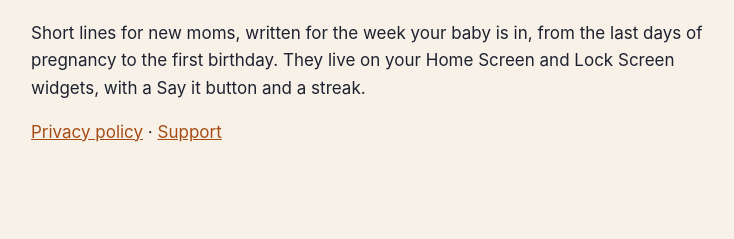
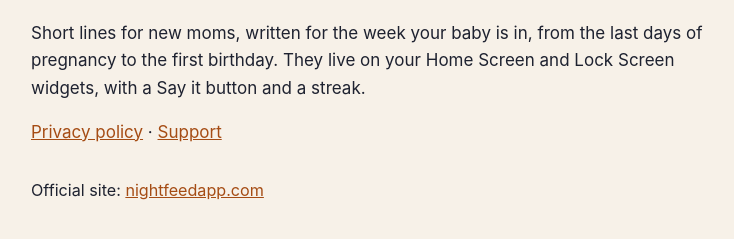
Before and after one commit to apexweb-adam/nightfeed-app, a plain HTML site: page index.html in a window 1280 px wide. Shown: the part 97-336 px from the top of the page, without its empty margins (269-1003 px from the left). Drawn offline with Linux system fonts and the light colour scheme.

Commit message:
Link and canonical to the official site nightfeedapp.com

```diff
--- a/index.html
+++ b/index.html
@@ -1,5 +1,7 @@
-<!doctype html><html lang="en"><head><meta charset="utf-8"><title>Nightfeed</title><meta name="viewport" content="width=device-width,initial-scale=1"><style>body{font:17px/1.6 -apple-system,system-ui,sans-serif;max-width:680px;margin:40px auto;padding:0 20px;color:#1E2230;background:#F7F1E8}h1,h2{font-family:"New York",Georgia,serif;font-weight:600}a{color:#A54C14}@media (prefers-color-scheme:dark){body{color:#F3EDE4;background:#10131C}a{color:#F0A35E}}</style></head><body>
+<!doctype html><html lang="en"><head><meta charset="utf-8"><title>Nightfeed</title><meta name="viewport" content="width=device-width,initial-scale=1"><style>body{font:17px/1.6 -apple-system,system-ui,sans-serif;max-width:680px;margin:40px auto;padding:0 20px;color:#1E2230;background:#F7F1E8}h1,h2{font-family:"New York",Georgia,serif;font-weight:600}a{color:#A54C14}@media (prefers-color-scheme:dark){body{color:#F3EDE4;background:#10131C}a{color:#F0A35E}}</style><link rel="canonical" href="https://nightfeedapp.com/">
+</head><body>
 <h1>Nightfeed</h1>
 <p>Short lines for new moms, written for the week your baby is in, from the last days of pregnancy to the first birthday. They live on your Home Screen and Lock Screen widgets, with a Say it button and a streak.</p>
 <p><a href="privacy/">Privacy policy</a> · <a href="support/">Support</a></p>
+<!-- official-site-link --><p style="margin-top:2em;font-size:.95em">Official site: <a href="https://nightfeedapp.com/">nightfeedapp.com</a></p>
 </body></html>
```
